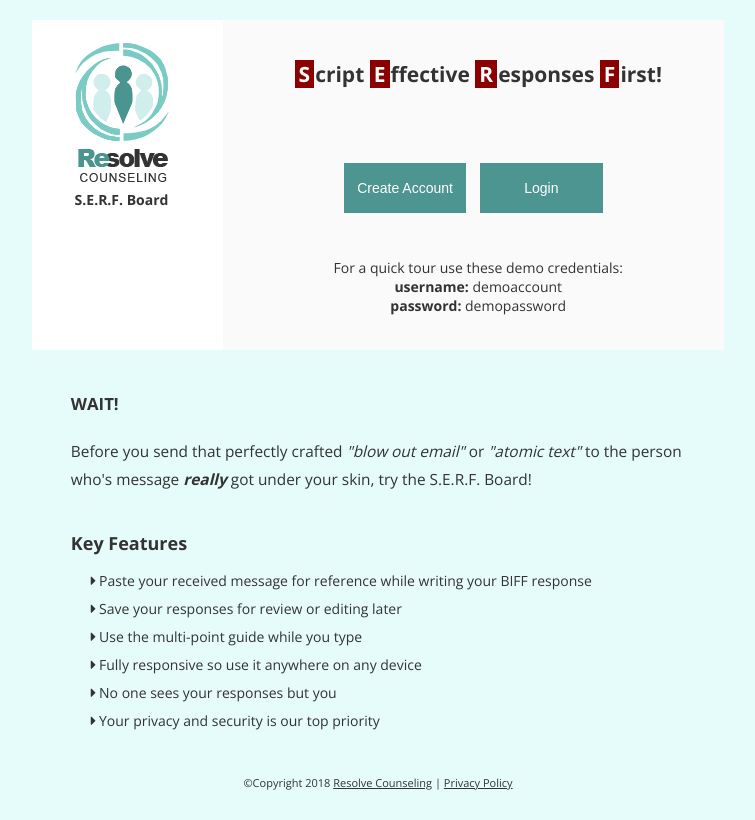
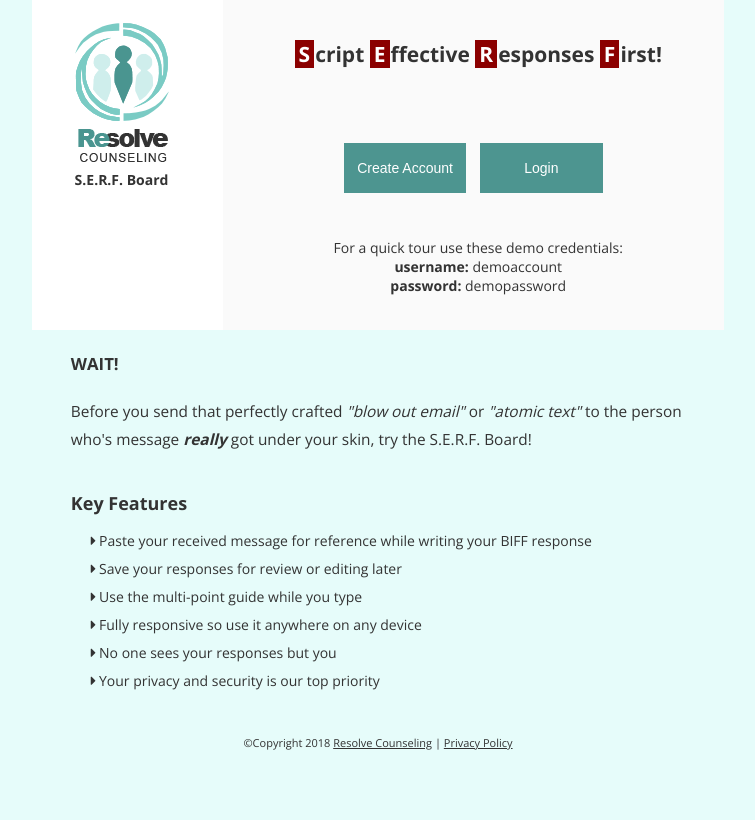
Before and after one commit to bryanspearman/SERF-Board, a website: page public/index.html in a window 1536 px wide. Shown: the whole page, without its empty margins (390-1145 px from the left). Drawn offline with nearby package versions, Linux system fonts and the light colour scheme.

Commit message:
demo css update

```diff
--- a/public/main.css
+++ b/public/main.css
@@ -1037,7 +1037,7 @@
 
   .landingPage {
     padding: 0px;
-    margin: 20px auto;
+    margin: 0 auto;
     width: 75%;
     background: #fff;
   }
@@ -1522,7 +1522,7 @@
 
   .landingPage {
     padding: 0px;
-    margin: 20px auto;
+    margin: 0 auto;
     width: 55%;
     background: #fff;
   }
@@ -2002,8 +2002,8 @@
   }
 
   .landingPage {
-    padding: 0px;
-    margin: 20px auto;
+    padding: 0;
+    margin: 0 auto;
     width: 45%;
     background: #fff;
   }
```
